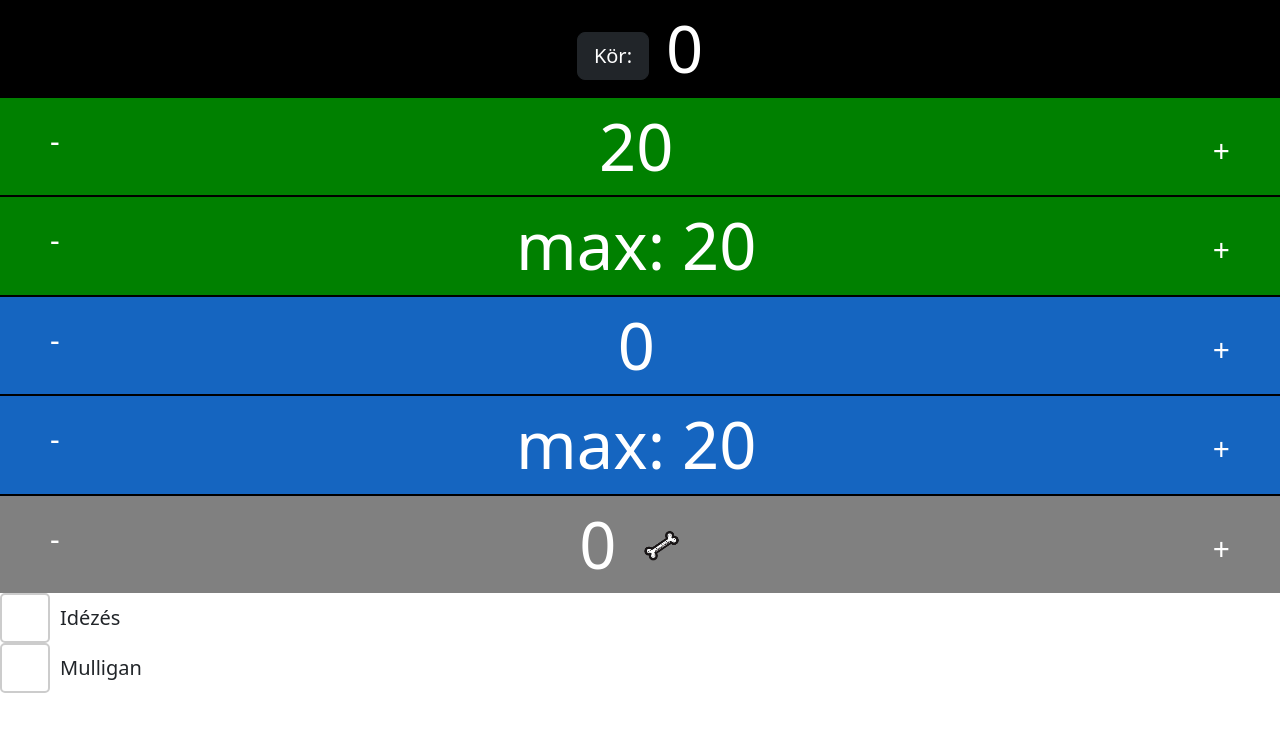
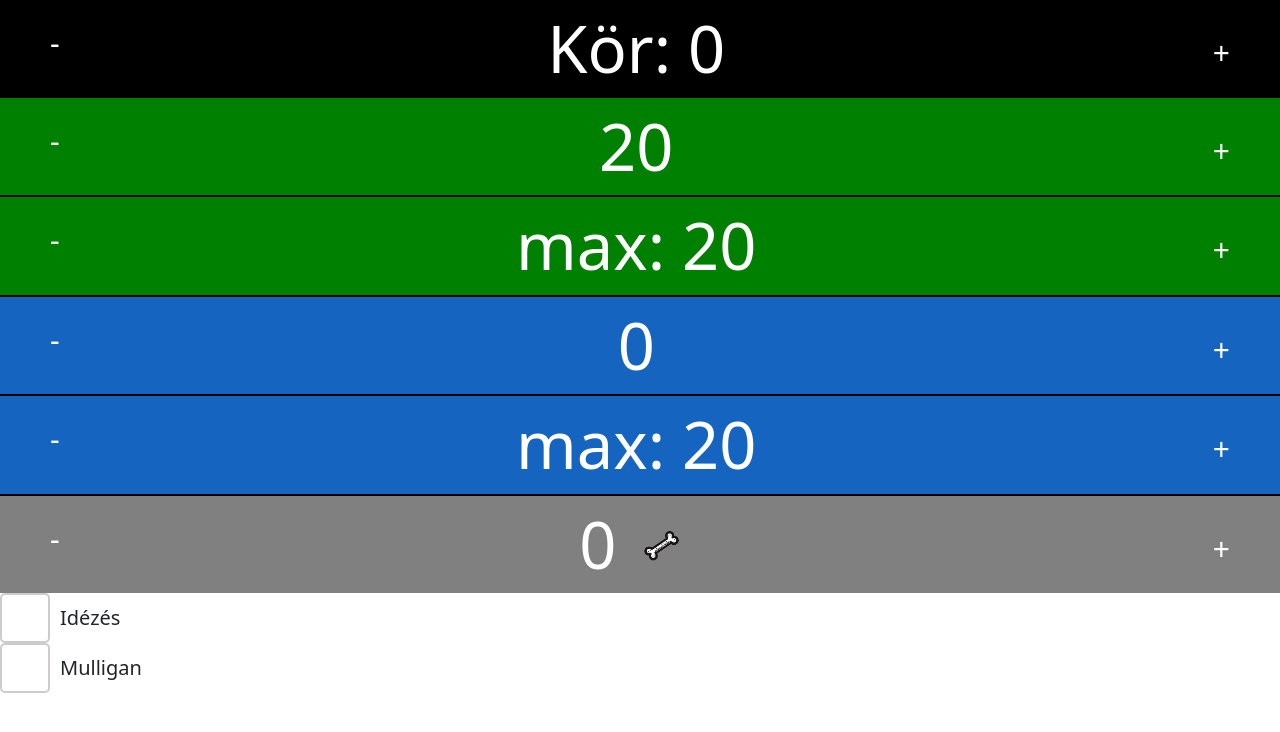
Before and after one commit to TheShatter9/hkkstats.github.io, a plain HTML site: page index.html in a window 1280 px wide. Drawn offline with nearby package versions, Linux system fonts and the light colour scheme.

Commit message:
Add files via upload
működik

```diff
--- a/index.html
+++ b/index.html
@@ -119,7 +119,7 @@
             cursor: pointer;
         }
 
-        #korPlusz {
+        #kovetkezoKor {
             cursor: pointer;
         }
 
@@ -192,19 +192,20 @@
 </head>
 
 <body>
+    <!--
     <div id="kor">
         <button id="kovetkezoKor" class="btn btn-dark btn-lg">Kör:</button> <span id="aktualisKor">0</span>
     </div>
+-->
 
 
-    <!--
     <div id="kor">
         <div class="rendezoBal" id="korMinusz">-</div>
         <label for="kor">Kör:</label>
-        <span id="korErtek">1</span>
+        <span id="korErtek">0</span>
         <div class="rendezoJobb" id="kovetkezoKor">+</div>
     </div>
--->
+
     <div id="EP">
         <div class="rendezoBal" id="epMinusz">-</div>
         <span id="epErtek">20</span>
@@ -302,7 +303,10 @@
         }
 
         //Kör számláló
-        document.querySelector("#kovetkezoKor").addEventListener("click", kovetkezoKor)
+        document.querySelector("#kovetkezoKor").addEventListener("click", () => {
+            updateCounter("#korErtek", 1);
+            kovetkezoKor();
+        })
 
         document.querySelector("#korMinusz").addEventListener("click", () => {
             updateCounter("#korErtek", -1, 1); //az első azt jelöli mennyivel csökkenjen a kattintásra, a második érték az jelöli mennyi legyen a minimum érték
```
